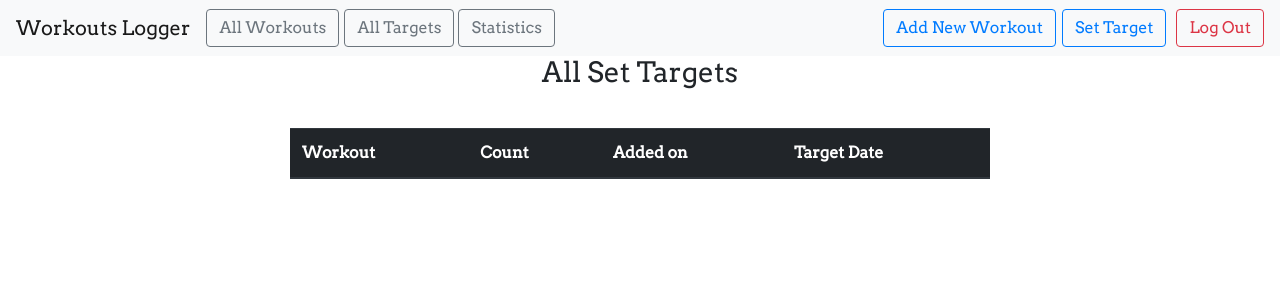
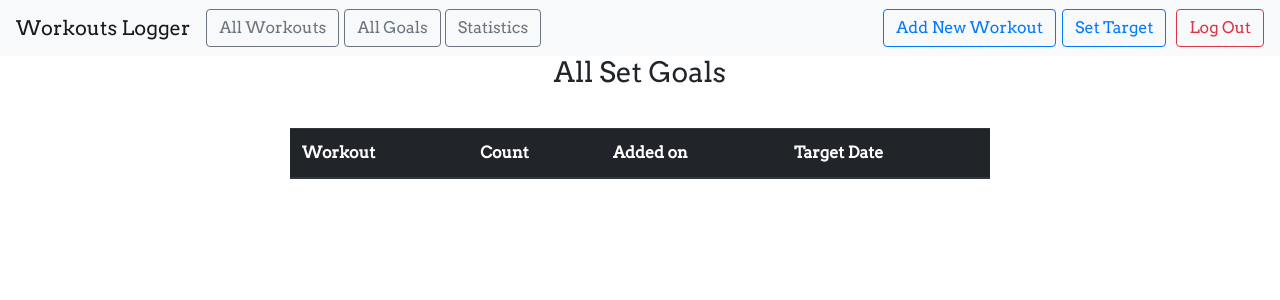
Before and after one commit to hemanthkumar314/Workout_Logger, a Flask app: page /alltargets in a window 1280 px wide. Shown: the top 300 px of the page. Run offline with Flask 3, Linux system fonts and the light colour scheme; the visitor is signed in with stand-in values (Sample User, id 1); data comes from the database, SQL or seed files in the repository; data that the repository does not hold is empty; some libraries are stand-ins or nearby versions.

Commit message:
Still Updating

```diff
--- a/app/templates/all_targets.html
+++ b/app/templates/all_targets.html
@@ -5,7 +5,7 @@
 />
 {% endblock %} {% block content %}
 <center>
-    <h3>All Set Targets</h3>
+    <h3>All Set Goals</h3>
     <div style="margin-top: 3%;">
         {% with messages = get_flashed_messages() %} {% if messages %}
         <div class=flashes>
--- a/app/templates/all_workouts.html
+++ b/app/templates/all_workouts.html
@@ -54,7 +54,7 @@
   </div>
 
   <div class="box">
-    <h4 >Targets</h4>
+    <h4 >Goals</h4>
     <ul>
       {% for target in targets %}
         <li>{{ target }}</li>
--- a/app/templates/base.html
+++ b/app/templates/base.html
@@ -85,7 +85,7 @@
               class="btn btn-outline-secondary"
               role="button"
               style="margin-left: 5px;"
-              >All Targets</a
+              >All Goals</a
             >
             {% endif %}
           </li>
--- a/app/templates/target.html
+++ b/app/templates/target.html
@@ -7,7 +7,7 @@
 <center>
     <div class="box1">
       <form method="POST" action="/newtarget">
-        <h2>Set New Target</h2>
+        <h2>Set New Goal</h2>
         {% with messages = get_flashed_messages() %} {% if messages %}
         <div class="notification is-danger">
           {{ messages[0] }}
@@ -47,9 +47,10 @@
             aria-describedby="dateHelp"
             placeholder="Select a date"
             required
+            min="{{ datetime.date.today() | strftime('%Y-%m-%d') }}"
           />
         </div>
-        <button type="submit" class="btn btn-primary" style="margin-bottom: 2.5%;">Set Target</button>
+        <button type="submit" class="btn btn-primary" style="margin-bottom: 2.5%;">Set Goal</button>
       </form>
     </div>
 
```
Lines whose indentation alone changed are shown as unchanged.
